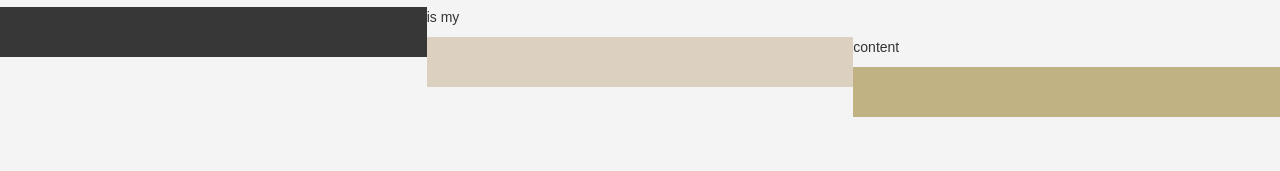
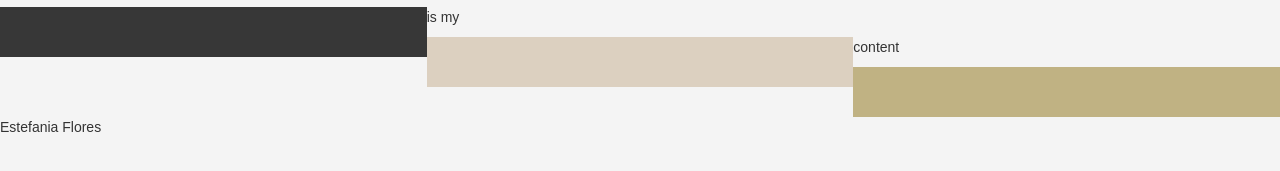
Before and after one commit to eflores0227/womentechtraining, a plain HTML site: page index.html in a window 1280 px wide. Shown: the part 349-520 px from the top of the page. Drawn offline with nearby package versions, Linux system fonts and the light colour scheme; a web font is replaced by a local one.

Commit message:
added footer

```diff
--- a/index.html
+++ b/index.html
@@ -40,5 +40,9 @@
     <script src="https://ajax.googleapis.com/ajax/libs/jquery/1.12.4/jquery.min.js"></script>
     <!-- Include all compiled plugins (below), or include individual files as needed -->
     <script src="js/bootstrap.min.js"></script>
+
+    <footer>
+      <p>Estefania Flores</p>
+    </footer>
   </body>
 </html>
```
